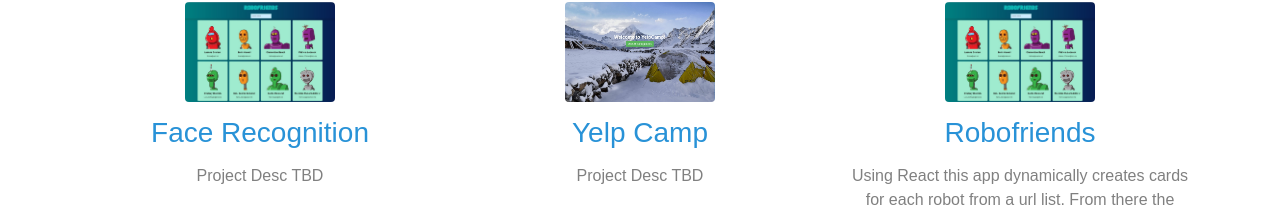
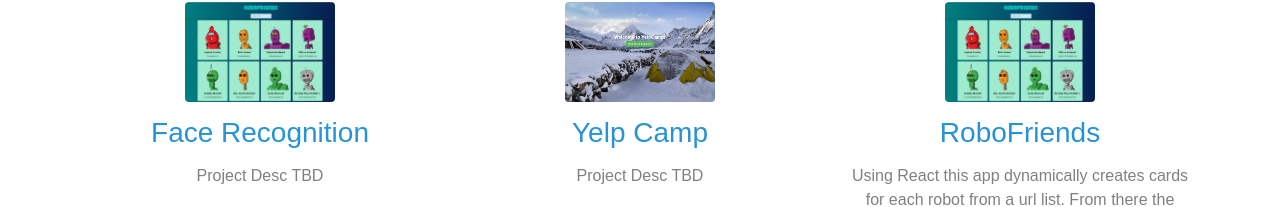
Before and after one commit to Aaron-Waguespack/resumelandingpage, a React (Create React App) app: page /projects in a window 1280 px wide. Shown: the part 94-301 px from the top of the page. Built offline with nearby package versions, Linux system fonts and the light colour scheme.

Commit message:
fixed pic name

```diff
--- a/src/components/projectlist.js
+++ b/src/components/projectlist.js
@@ -18,7 +18,7 @@
 {
 id: 3,
 image:"assets/robofriends.jpg",
-name: "Robofriends",
+name: "RoboFriends",
 desc: "Using React this app dynamically creates cards for each robot from a url list. From there the search box removes unrelated cards on the click of each letter. Created with React, React-Dom and tachyons.",
 link: "https://robofriends-aw.herokuapp.com",
 gitlink: "https://github.com/Aaron-Waguespack/robofriends"
```
